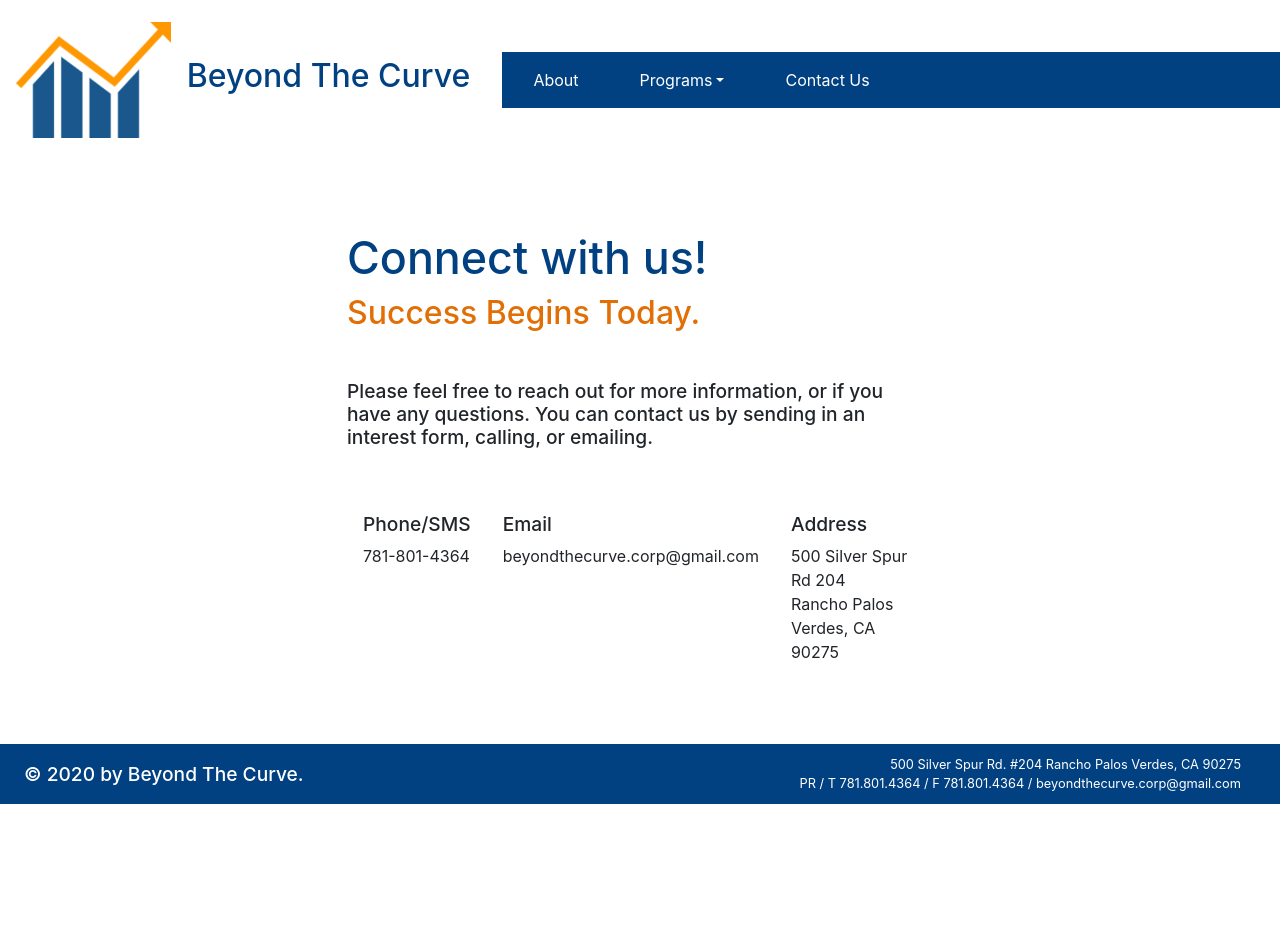
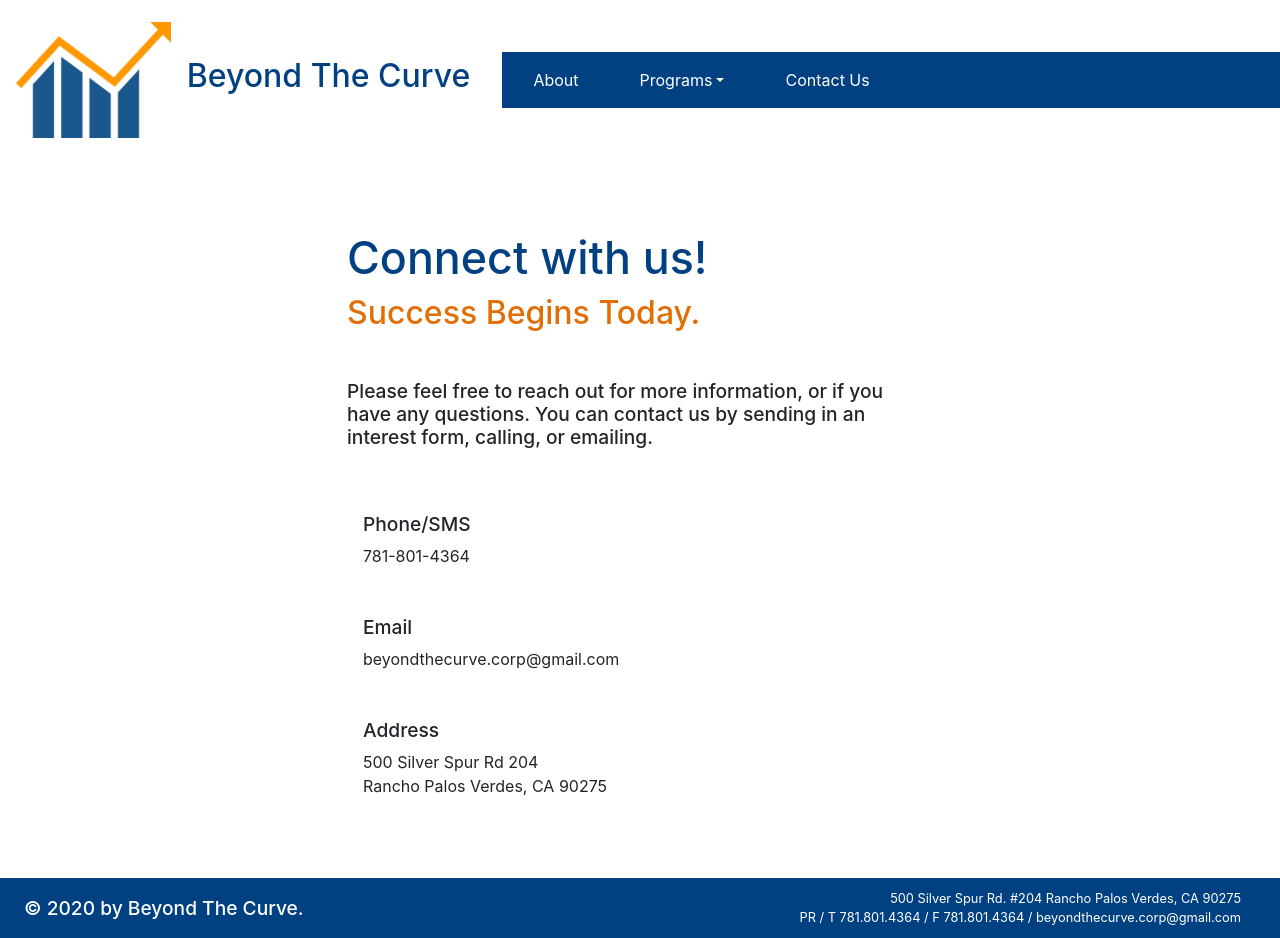
Before and after one commit to beyondthecurve/beyondthecurve.github.io, a React (Create React App) app: page /contact in a window 1280 px wide. Before the commit the page ends 804 px from the top, so only its background shows below. Built offline with nearby package versions, Linux system fonts and the light colour scheme.

Commit message:
edit contact page

```diff
--- a/package.json
+++ b/package.json
@@ -21,7 +21,7 @@
     "test": "react-scripts test",
     "eject": "react-scripts eject",
     "predeploy": "npm run build",
-    "deploy": "gh-pages -d build"
+    "deploy": "gh-pages -b master -d build"
   },
   "eslintConfig": {
     "extends": "react-app"
--- a/src/components/App.js
+++ b/src/components/App.js
@@ -37,7 +37,7 @@ function App() {
           <Route exact path='/contact' render={() => (
               <Contact/>
             )} />
-            </Switch>
+          </Switch>
         </Router>
       </main>
       <Footer/>
--- a/src/components/Contact.js
+++ b/src/components/Contact.js
@@ -14,7 +14,7 @@ class Contact extends Component {
             <h1 className="mb-2">Connect with us!</h1>
             <h2 className="mb-5">Success Begins Today.</h2>
             <h3 className="mb-5 pr-2">Please feel free to reach out for more information, or if you have any questions. You can contact us by sending in an interest form, calling, or emailing.</h3>
-            <div className="info d-flex mt-5">
+            <div className="info d-flex flex-column mt-5">
               <div className="phone m-3">
                 <h3>Phone/SMS</h3>
                 <p>781-801-4364 </p>
```
